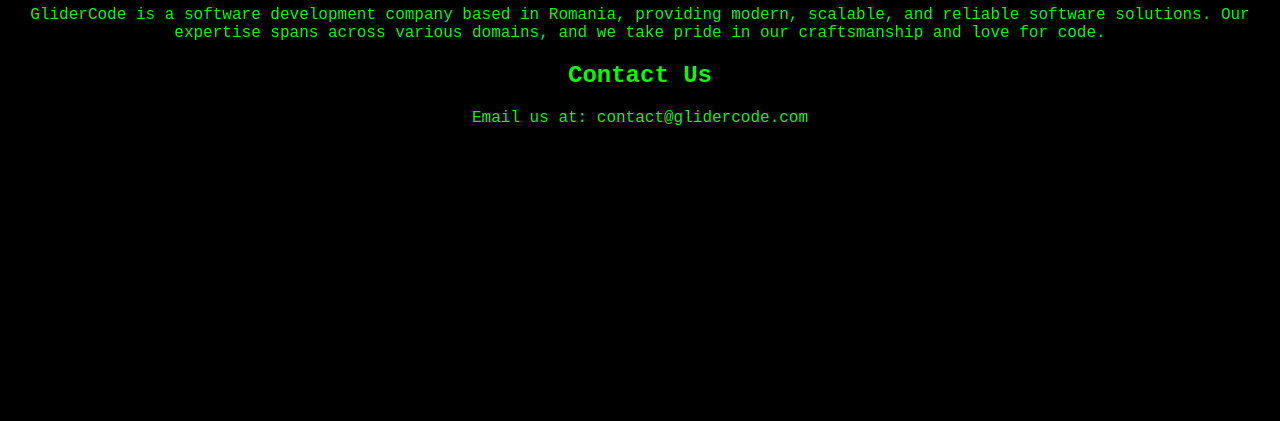
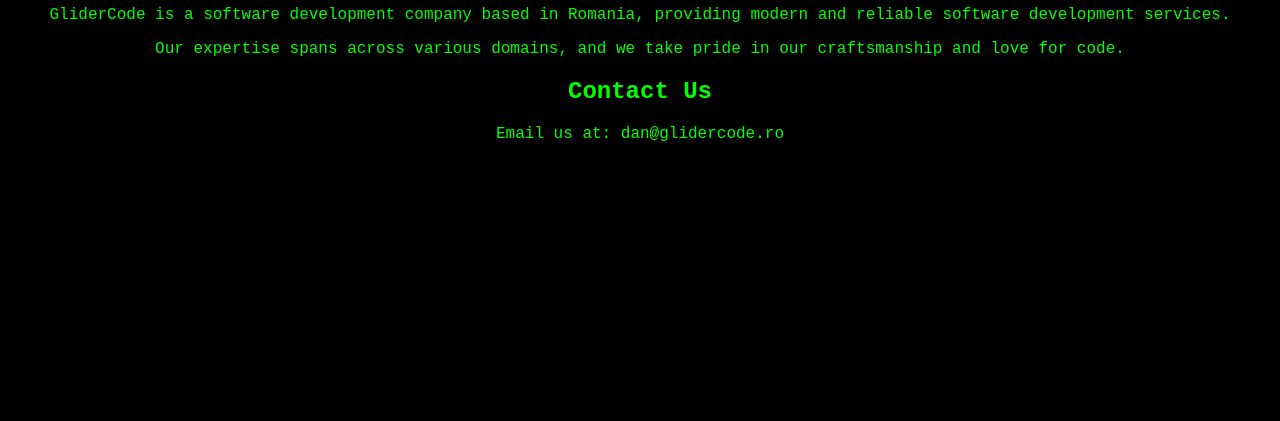
Before and after one commit to dan-glidercode/website, a plain HTML site: page index.html in a window 1280 px wide. Shown: the part 379-800 px from the top of the page. Drawn offline with Linux system fonts and the light colour scheme.

Commit message:
Update index.html

```diff
--- a/index.html
+++ b/index.html
@@ -3,16 +3,17 @@
 <head>
     <meta charset="UTF-8">
     <meta name="viewport" content="width=device-width, initial-scale=1.0">
-    <title>GliderCode - Software Development Services</title>
+    <title>GliderCode - Software Development</title>
     <link rel="stylesheet" href="styles.css">
 </head>
 <body>
     <div class="container">
         <img src="glidercode-logo.png" alt="GliderCode Logo" class="logo">
         <h1>Welcome to GliderCode</h1>
-        <p>GliderCode is a software development company based in Romania, providing modern, scalable, and reliable software solutions. Our expertise spans across various domains, and we take pride in our craftsmanship and love for code.</p>
+        <p>GliderCode is a software development company based in Romania, providing modern and reliable software development services.</p>
+        <p>Our expertise spans across various domains, and we take pride in our craftsmanship and love for code.</p>
         <h2>Contact Us</h2>
-        <p>Email us at: <a href="mailto:contact@glidercode.com">contact@glidercode.com</a></p>
+        <p>Email us at: <a href="mailto:dan@glidercode.ro">dan@glidercode.ro</a></p>
     </div>
 </body>
 </html>
```
